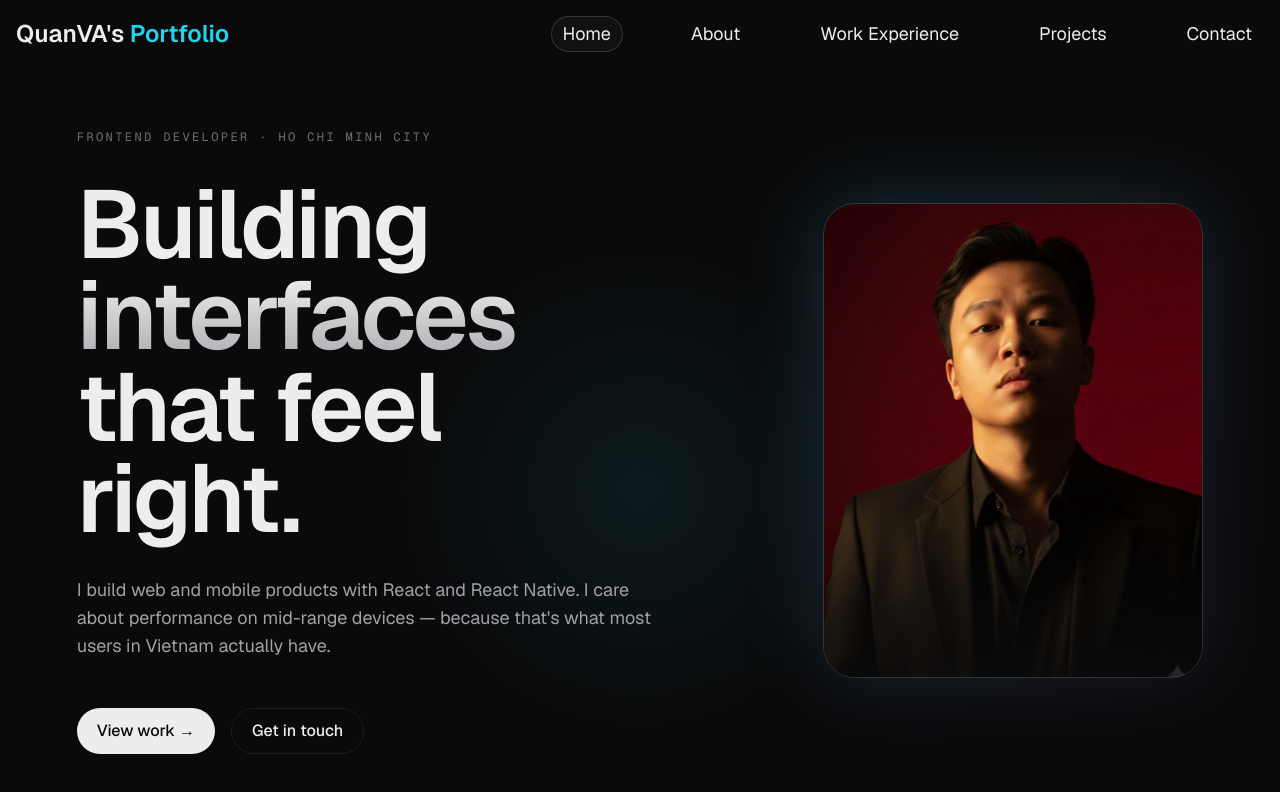
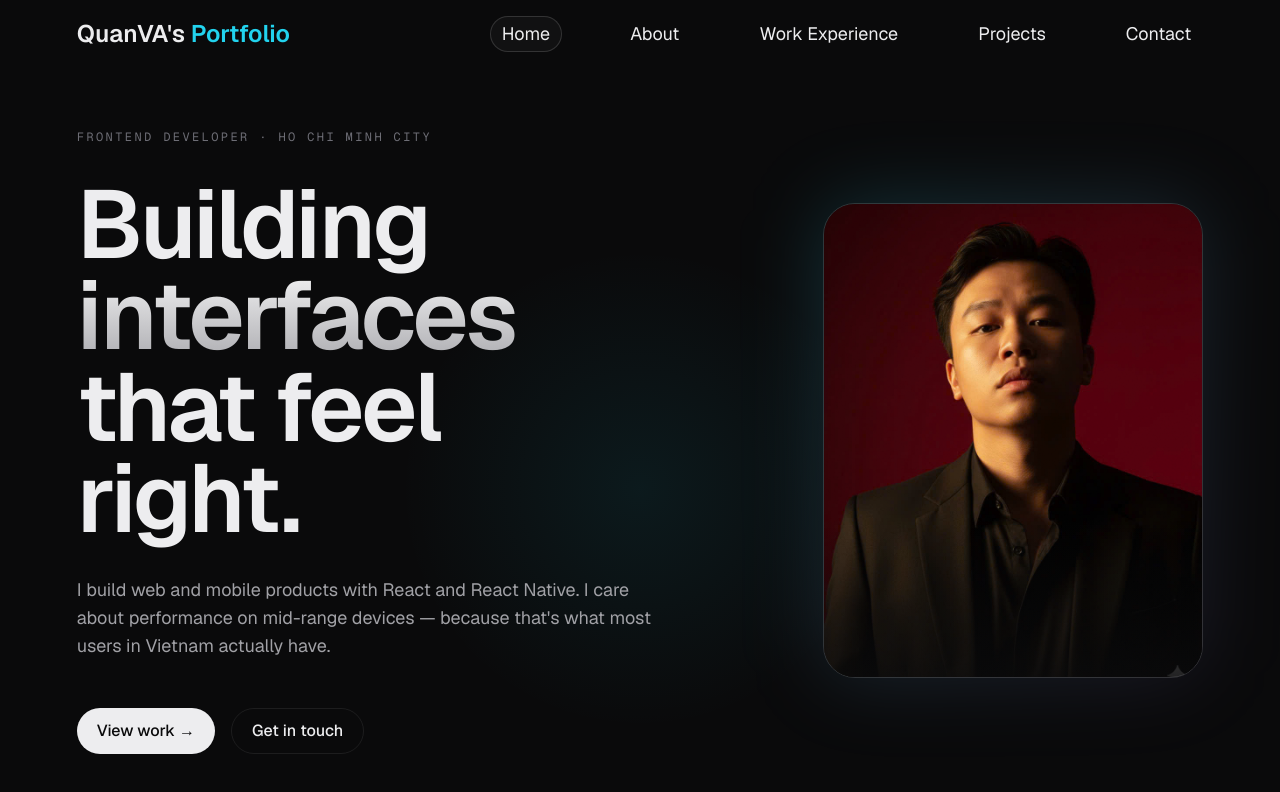
Before and after one commit to quanva2003/portfolio, a React (Vite) app: page / in a window 1280 px wide. Shown: the top 792 px of the page. Built offline with nearby package versions, Linux system fonts and the light colour scheme.

Commit message:
fix(ui): update header logo to refined accent token
Replace md:px-gutter (unresolved token) with explicit desktop gutter var.
Remove #00fbff drop-shadow glows from logo — new aesthetic is restrained,
not glowing. Highlight span already used text-accent correctly.

```diff
--- a/src/components/layout/Header.tsx
+++ b/src/components/layout/Header.tsx
@@ -43,16 +43,16 @@ const Header = () => {
 
   return (
     <header
-      className={`fixed top-0 left-0 w-full p-4 md:px-gutter bg-bg flex justify-between items-center z-50 ${
+      className={`fixed top-0 left-0 w-full p-4 md:px-[var(--spacing-gutter-desktop)] bg-bg flex justify-between items-center z-50 ${
         isSticky ? 'border-b border-black/20' : ''
       }`}
     >
       <a
         href="#"
-        className="text-2xl text-text-primary font-semibold hover:drop-shadow-[0_0_10px_rgba(0,251,255,0.5)] transition-all duration-300 hover:cursor-pointer"
+        className="text-2xl text-text-primary font-semibold hover:cursor-pointer"
       >
         {HEADER_CONFIG.brandName}{' '}
-        <span className="text-accent hover:drop-shadow-[0_0_15px_rgba(0,251,255,0.8)] transition-all duration-300">
+        <span className="text-accent">
           {HEADER_CONFIG.brandHighlight}
         </span>
       </a>
```
